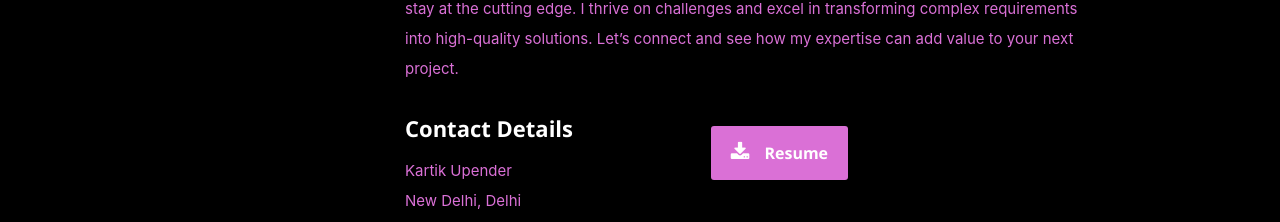
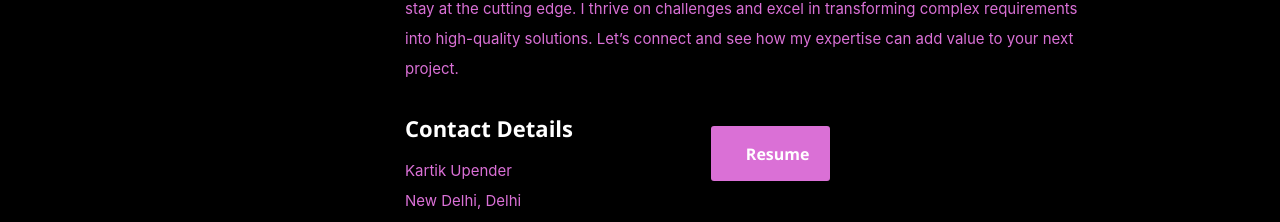
Before and after one commit to SINNIK1/Portfolio.first, a React (Create React App) app: page / in a window 1280 px wide. Shown: the part 1034-1256 px from the top of the page. Built offline with nearby package versions, Linux system fonts and the light colour scheme.

Commit message:
Resume update

```diff
--- a/public/resumeData.json
+++ b/public/resumeData.json
@@ -10,7 +10,7 @@
       "city": "New Delhi,",
       "state": "Delhi"
     },
-    "resumeDownload": "https://drive.google.com/file/d/15q_0bIPFmpcn-L14q6LZhKYqapM6jwiz/view?usp=sharing",
+    "resumeDownload": " https://drive.google.com/file/d/1KD5dU6Xb2SC1OxdHfeno81ypciLEc_tl/view?usp=sharing ",
     "social": [
       {
         "name": "twitter",
--- a/src/Components/About.js
+++ b/src/Components/About.js
@@ -61,7 +61,7 @@
                   rel="noreferrer"
                   className="button"
                 >
-                  <i className="fa fa-download"></i>Resume
+                  <i ></i>Resume
                 </a>
               </p>
             </div>
--- a/src/Components/Resume.js
+++ b/src/Components/Resume.js
@@ -1,7 +1,6 @@
 import { Slide } from "react-reveal";
 import AOS from "aos";
 import "aos/dist/aos.css";
-import 'devicons/css/devicons.css';
 
 const Resume = ({ data }) => {
   AOS.init();
```
